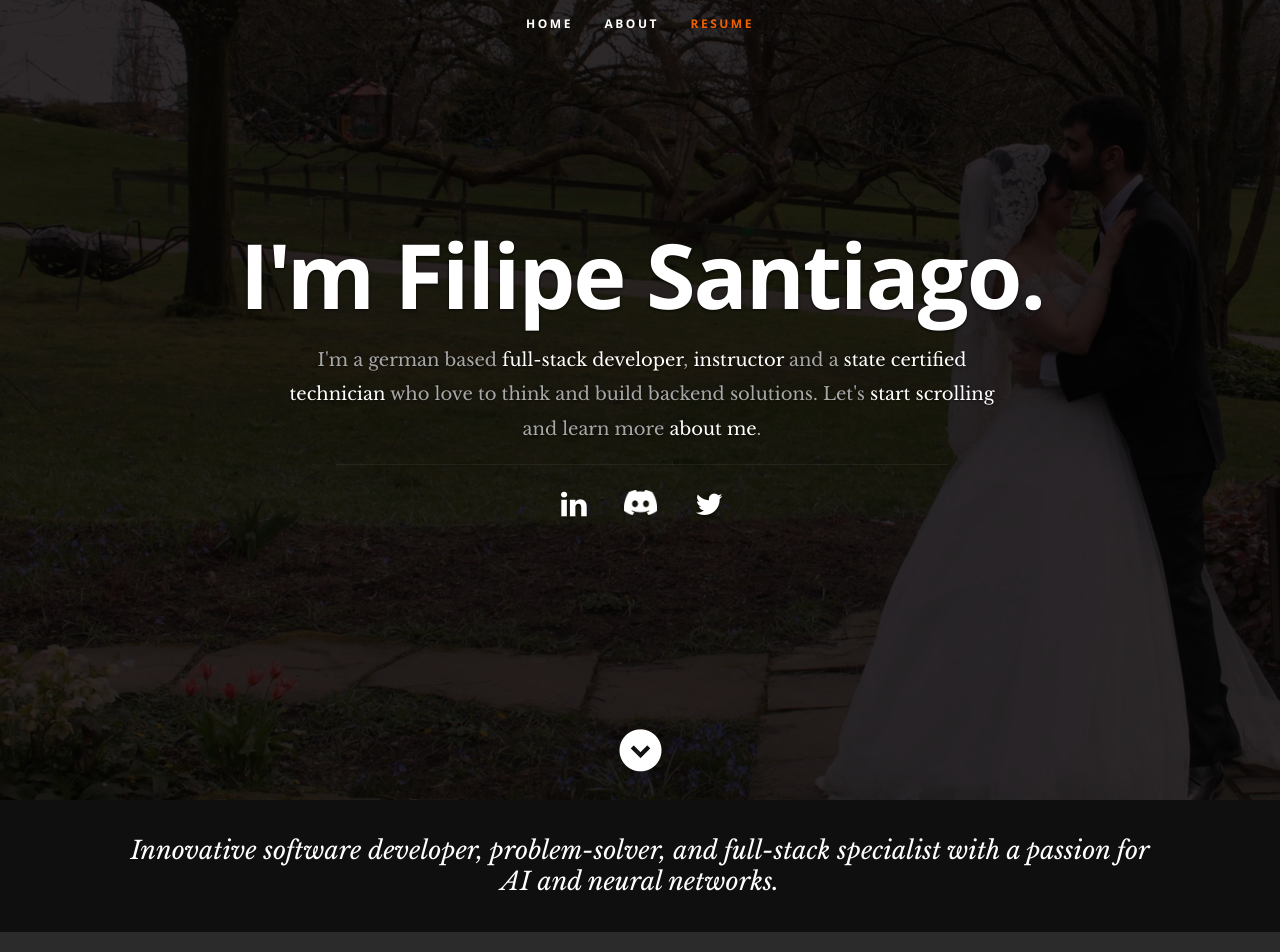
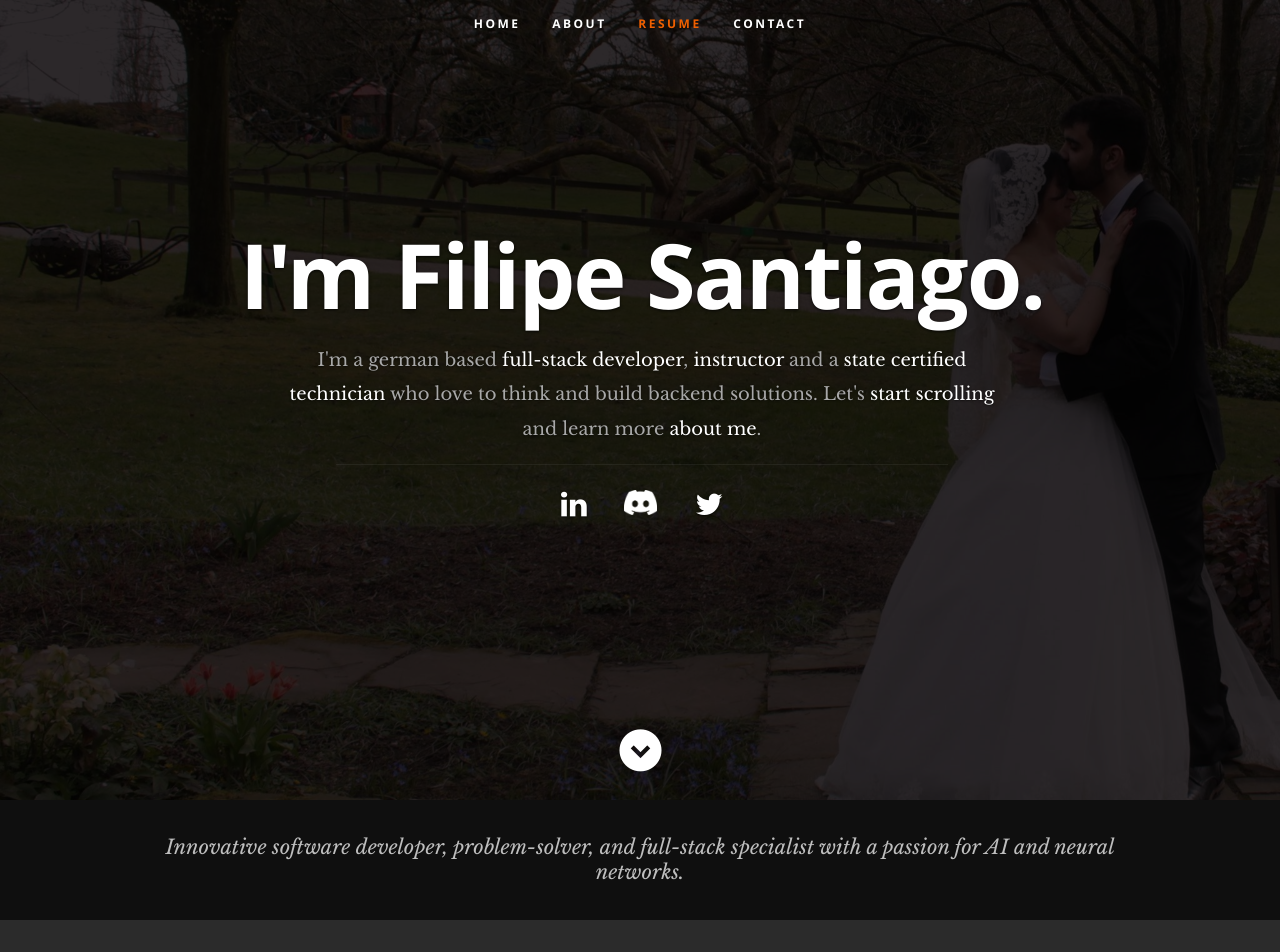
Before and after one commit to FleepS/getToKnowMe, a plain HTML site: page index.html in a window 1280 px wide. Shown: the top 952 px of the page. Drawn offline with nearby package versions, Linux system fonts and the light colour scheme.

Commit message:
added contact link and changed font size on intro

```diff
--- a/css/layout.css
+++ b/css/layout.css
@@ -195,8 +195,8 @@ ul#nav li.current a { color: #F06000; }
 }
 #intro p {
    text-align: center;
-   font: 25px 'librebaskerville-italic', serif;
-   color: white;
+   font: 20px 'librebaskerville-italic', serif;
+   color: #ffffffba;
    margin: 0;
 }
 
--- a/index.html
+++ b/index.html
@@ -50,6 +50,7 @@
                 <li class="current"><a class="smoothscroll" href="#home">Home</a></li>
                 <li><a class="smoothscroll" href="#about">About</a></li>
                 <li><a class="smoothscroll" href="#resume">Resume</a></li>
+                <li><a class="smoothscroll" href="#contact">Contact</a></li>
             </ul> <!-- end #nav -->
 
         </nav> <!-- end #nav-wrap -->
```
